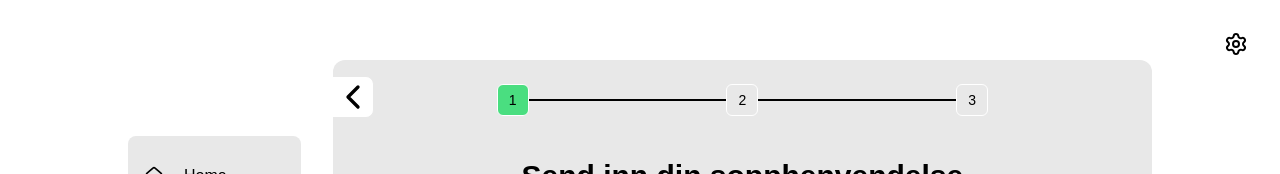
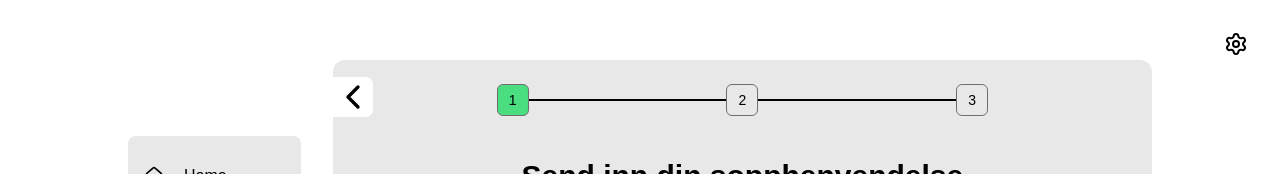
Before and after one commit to jensmjahle/mushroom-identification-frontend, a Vue app: page /new in a window 1280 px wide. Shown: the top 174 px of the page. Built offline with nearby package versions, Linux system fonts and the light colour scheme; no server answers.

Commit message:
Fix the indicator borders to be more visible

```diff
--- a/src/components/User/steps/StepIndicator.vue
+++ b/src/components/User/steps/StepIndicator.vue
@@ -7,7 +7,7 @@
     <div
       v-for="n in 3"
       :key="n"
-      class="w-8 h-8 flex items-center justify-center rounded-md border text-center text-sm font-medium border-border3"
+      class="w-8 h-8 flex items-center justify-center rounded-md border text-center text-sm font-medium border-border1"
       :class="step === n ? 'bg-button1 text-text1' : 'bg-bg2 text-text2'"
     >
       {{ n }}
```
